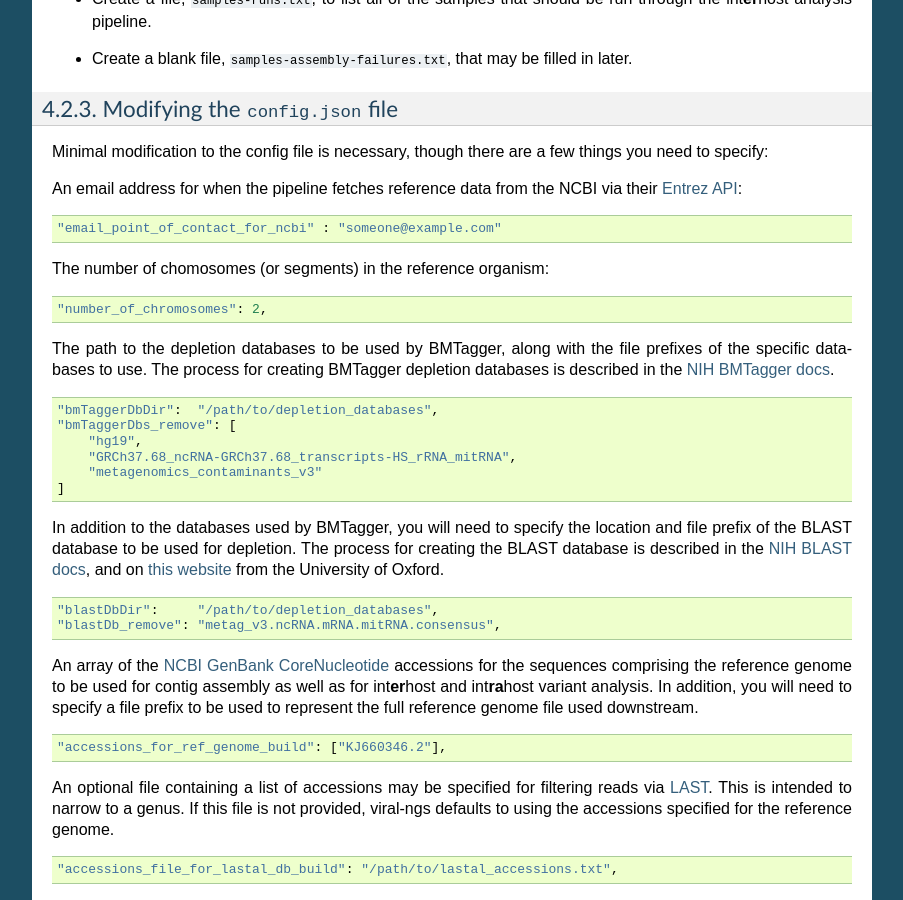
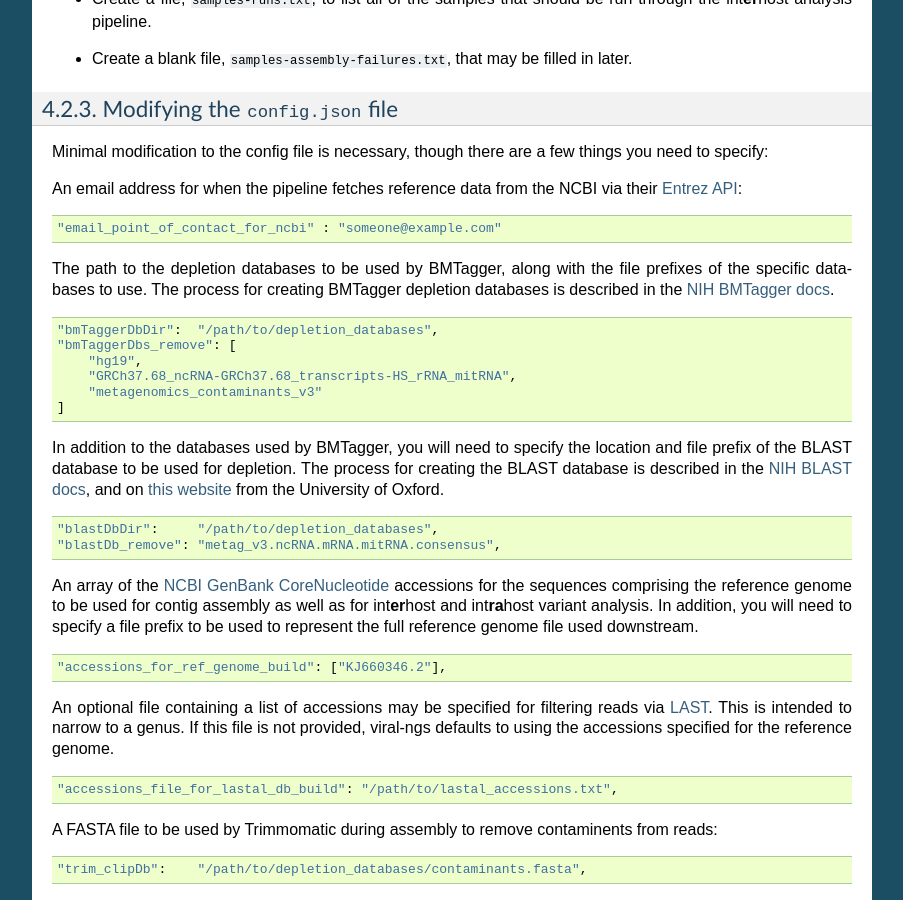
Before and after one commit to broadinstitute/viral-ngs, a Sphinx documentation site: the page built from docs/pipeuse.rst, in a window 1280 px wide and 900 px high, scrolled down 2716 px. Shown: the whole window, without its empty margins (198-1101 px from the left). Built offline with Sphinx 7.4.7, drawn with Linux system fonts in a browser that asks for light colours; formulas are drawn with MathJax 3.

Commit message:
replace config["number_of_chromosomes"] with len(config['accessions_for_ref_genome_build'])

```diff
--- a/docs/pipeuse.rst
+++ b/docs/pipeuse.rst
@@ -149,12 +149,6 @@ API <http://www.ncbi.nlm.nih.gov/books/NBK25501/>`__:
 
     "email_point_of_contact_for_ncbi" : "someone@example.com"
 
-The number of chomosomes (or segments) in the reference organism:
-
-::
-
-    "number_of_chromosomes": 2,
-
 The path to the depletion databases to be used by BMTagger, along with
 the file prefixes of the specific databases to use. The process for
 creating BMTagger depletion databases is described in the `NIH BMTagger
```
Also changed, not shown: 6 other files.
